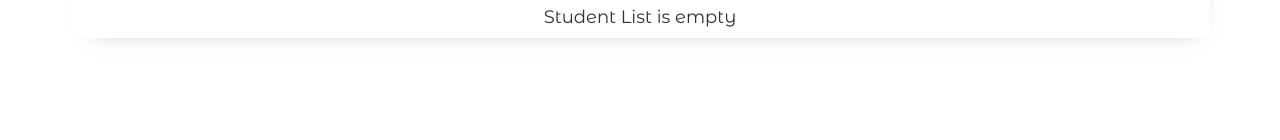
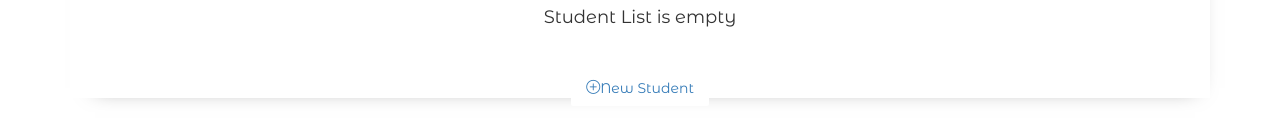
Before and after one commit to dansmog/studently, a React (Create React App) app: page / in a window 1280 px wide. Shown: the part 212-352 px from the top of the page. Built offline with nearby package versions, Linux system fonts and the light colour scheme; no server answers; some icons are missing.

Commit message:
Add new student button to empty state component

```diff
--- a/src/App.js
+++ b/src/App.js
@@ -42,6 +42,8 @@ class App extends Component {
             <div style={{paddingTop: 100}}>
               <i className="icons icon-drawer" style={{fontSize: 50, color: "#8e44ad"}}></i>
               <h4>Student List is empty</h4>
+
+              <div style={{marginTop: 50}}><a href="" className="btn__add"><i className="icons icon-plus"></i>New Student</a></div>
             </div>
           </div>
         </div>
```
